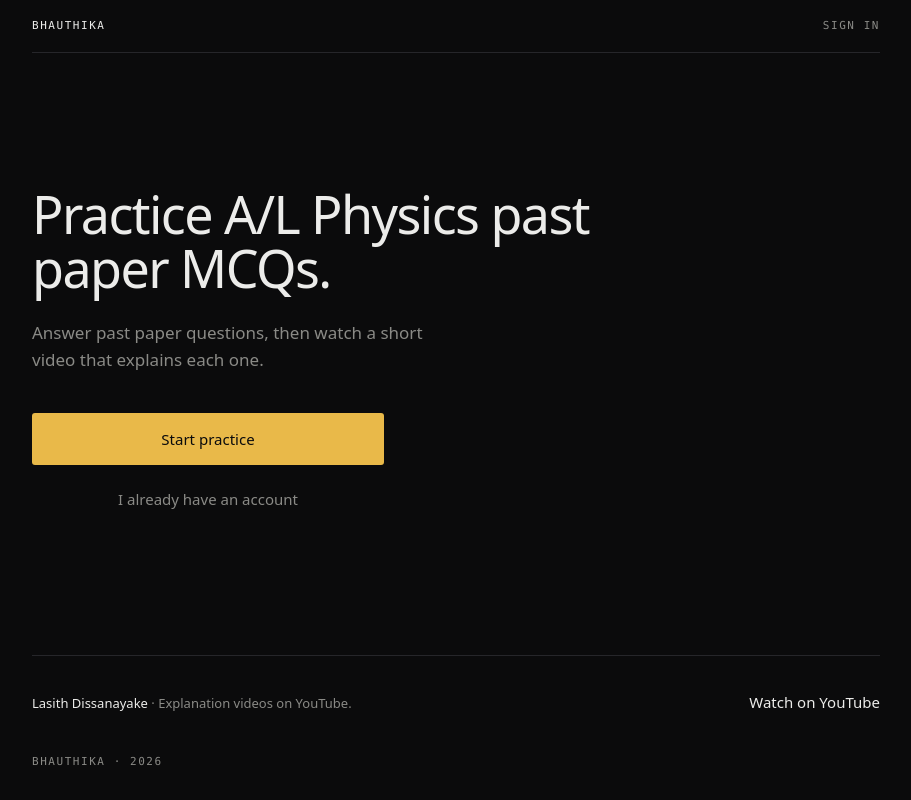
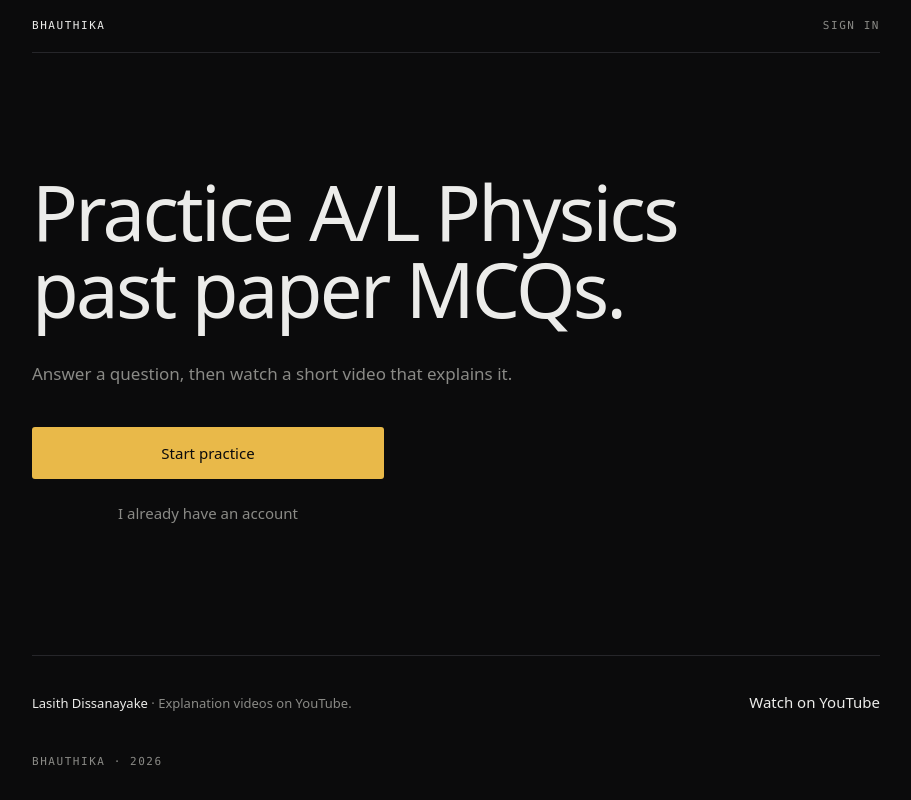
Before and after one commit to DissanayakeLYB/Bhauthika, a Next.js app: page / in a window 1280 px wide. Shown: the whole page, without its empty margins (184-1095 px from the left). Built offline with nearby package versions, Linux system fonts and the light colour scheme; no server answers; the database is empty.

Commit message:
update middle content of the landing page

```diff
--- a/src/app/page.tsx
+++ b/src/app/page.tsx
@@ -60,10 +60,12 @@ export default function LandingPage() {
         </Link>
       </header>
 
-      <main id="main" className="flex flex-1 flex-col justify-center py-14">
-        <h1 className="max-w-[20ch] text-title font-medium text-ink">{site.tagline}</h1>
-        <p className="mt-6 max-w-[42ch] text-body text-muted">
-          Answer past paper questions, then watch a short video that explains each one.
+      <main id="main" className="flex flex-1 flex-col justify-center py-16">
+        <h1 className="max-w-[17ch] text-[clamp(2.5rem,7vw,4.75rem)] leading-[1.02] font-medium tracking-[-0.035em] text-ink">
+          {site.tagline}
+        </h1>
+        <p className="mt-8 text-body text-muted">
+          Answer a question, then watch a short video that explains it.
         </p>
 
         <div className="mt-10 w-full max-w-[22rem]">
```
